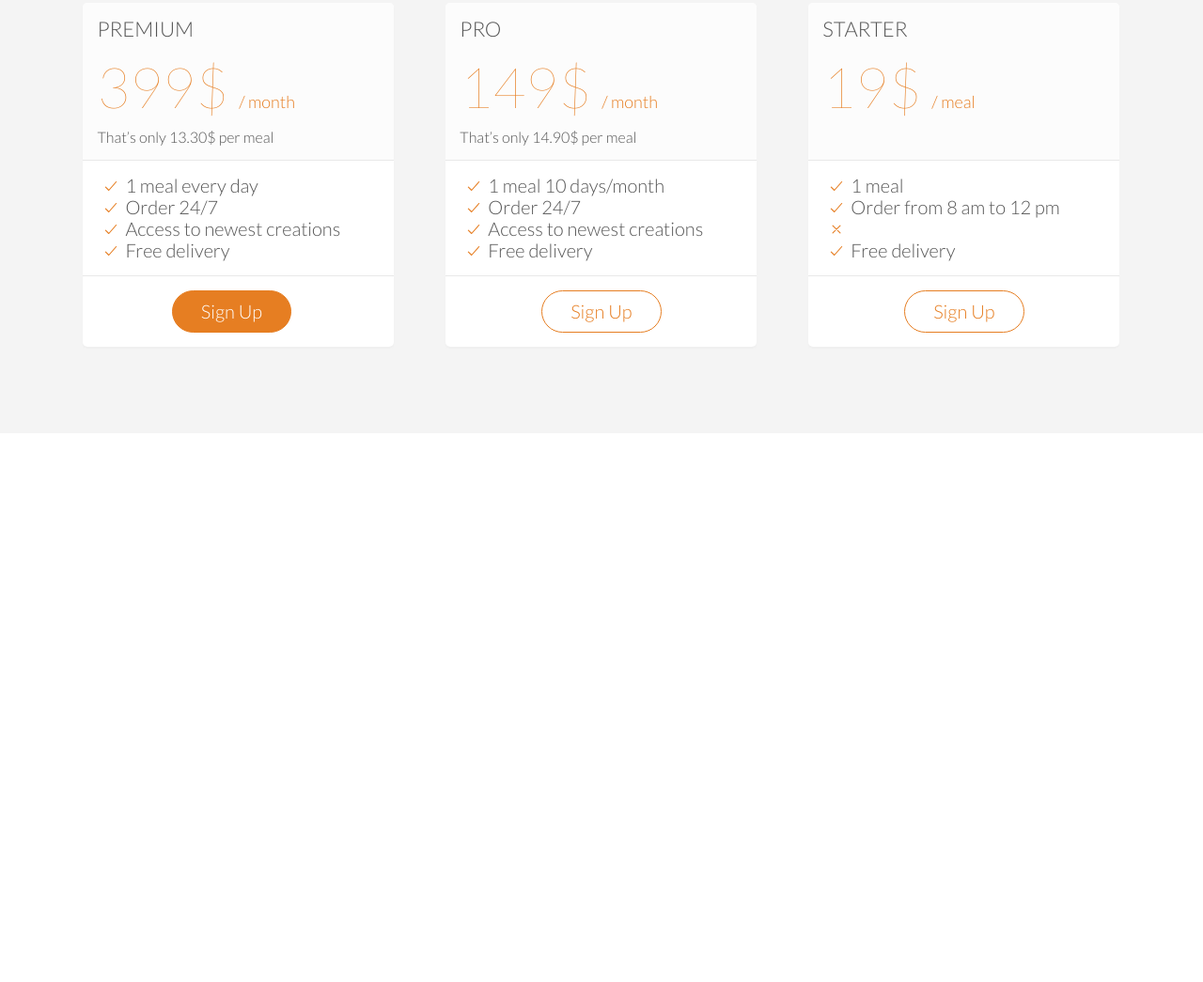
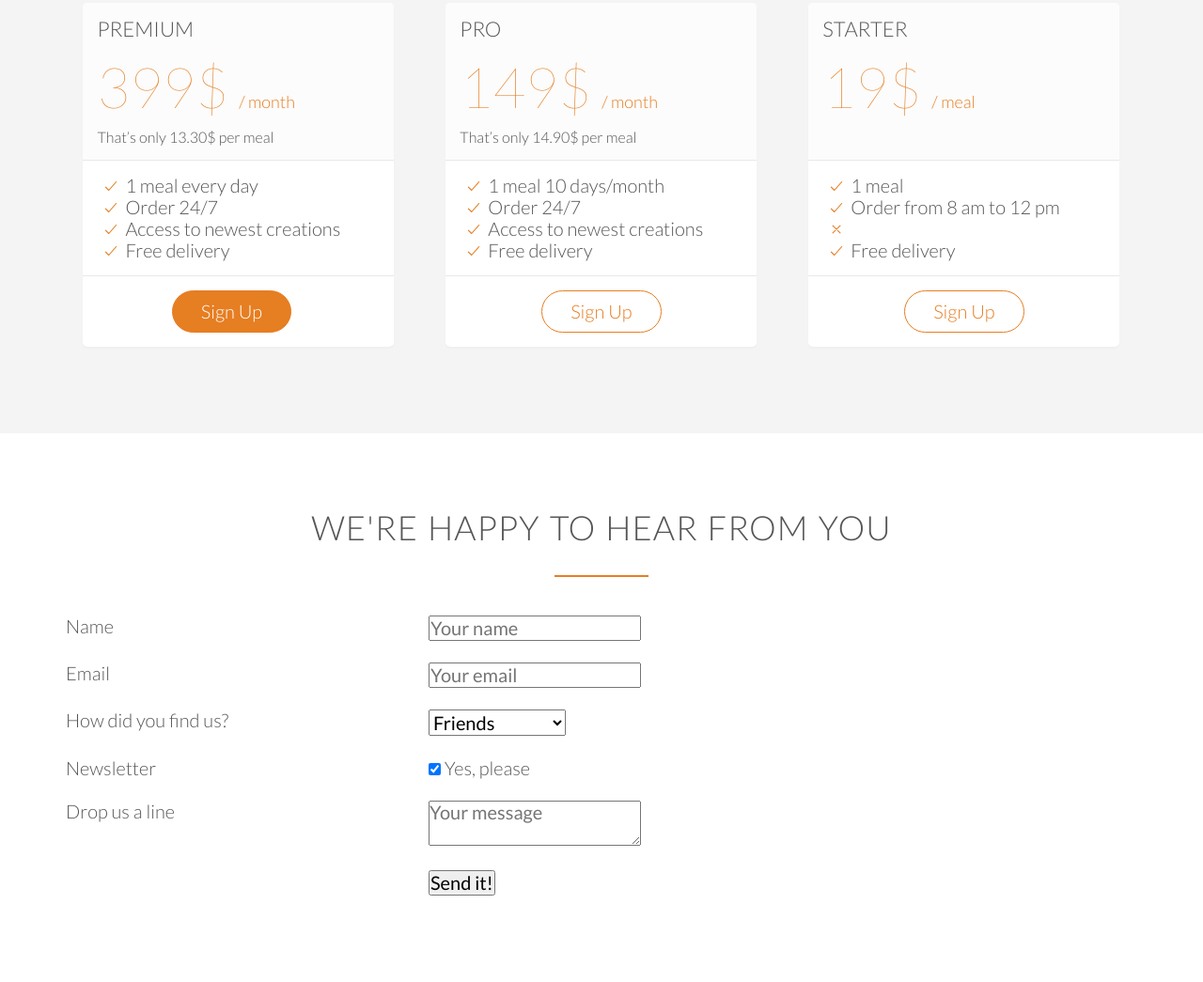
Before and after one commit to limon4ikas/OmniFood, a plain HTML site: page index.html in a window 1280 px wide. Shown: the part 4094-5139 px from the top of the page at 94% size. Before the commit the page ends 4555 px from the top, so only its background shows below. Drawn offline with nearby package versions, Linux system fonts and the light colour scheme.

Commit message:
contact form HTML done

```diff
--- a/index.html
+++ b/index.html
@@ -333,6 +333,82 @@
             </div>
         </section>
 
+        <section class="section-form">
+            <div class="row">
+                <h2> We're happy to hear from you</h2>
+            </div>
+
+            <div class="row">
+                <form method="POST" action="#" class="contact-form">
+                    <div class="row">
+                        <div class="col span-1-of-3">
+                            <label for="name">Name</label>
+                        </div>
+                        <div class="col span-2-of-3">
+                            <input type="text" name="name"id="name" placeholder="Your name" required>
+                        </div>
+                    </div>
+                    <div class="row">
+                        <div class="col span-1-of-3">
+                            <label for="email">Email</label>
+                        </div>
+                        <div class="col span-2-of-3">
+                            <input type="email" name="email"id="email" placeholder="Your email" required>
+                        </div>
+                    </div>
+                    <div class="row">
+                        <div class="col span-1-of-3">
+                            <label for="find-us">How did you find us?</label>
+                        </div>
+                        <div class="col span-2-of-3">
+                            <select name="find-us" id="find-us">
+                                <option value="friends" selected>Friends</option>
+                                <option value="search">Search Engine</option>
+                                <option value="ad">AD</option>
+                            </select>
+                        </div>
+                    </div>
+                    <div class="row">
+                        <div class="col span-1-of-3">
+                            <label>Newsletter</label>
+                        </div>
+                        <div class="col span-2-of-3">
+                            <input type="checkbox" name="news"id="news" checked> Yes, please
+                        </div>
+                    </div>
+                    <div class="row">
+                        <div class="col span-1-of-3">
+                            <label>Drop us a line</label>
+                        </div>
+                        <div class="col span-2-of-3">
+                            <textarea name="message" placeholder="Your message"></textarea>
+                        </div>
+                    </div>
+                    <div class="row">
+                        <div class="col span-1-of-3">
+                            <label>&nbsp;</label>
+                        </div>
+                        <div class="col span-2-of-3">
+                            <input type="submit" value="Send it!">
+                        </div>
+                    </div>
+                </form>
+            </div>
+        </section>
+
          <script src="https://unpkg.com/ionicons@5.0.0/dist/ionicons.js"></script>
     </body>
 </html>
+
+<!--
+    Section 7: Contact form
+Title: We're happy to hear from you
+
+Fields to include:
+Name
+Email
+How did you find us?
+Newsletter
+Drop us a line
+
+-->
--- a/resources/css/style.css
+++ b/resources/css/style.css
@@ -455,3 +455,7 @@ cite img {
 .plan-box ul li {
     padding: 5px, 0;
 }
+
+/*----------------------------------------*/
+/*CONTACT FORM*/
+/*----------------------------------------*/
```
